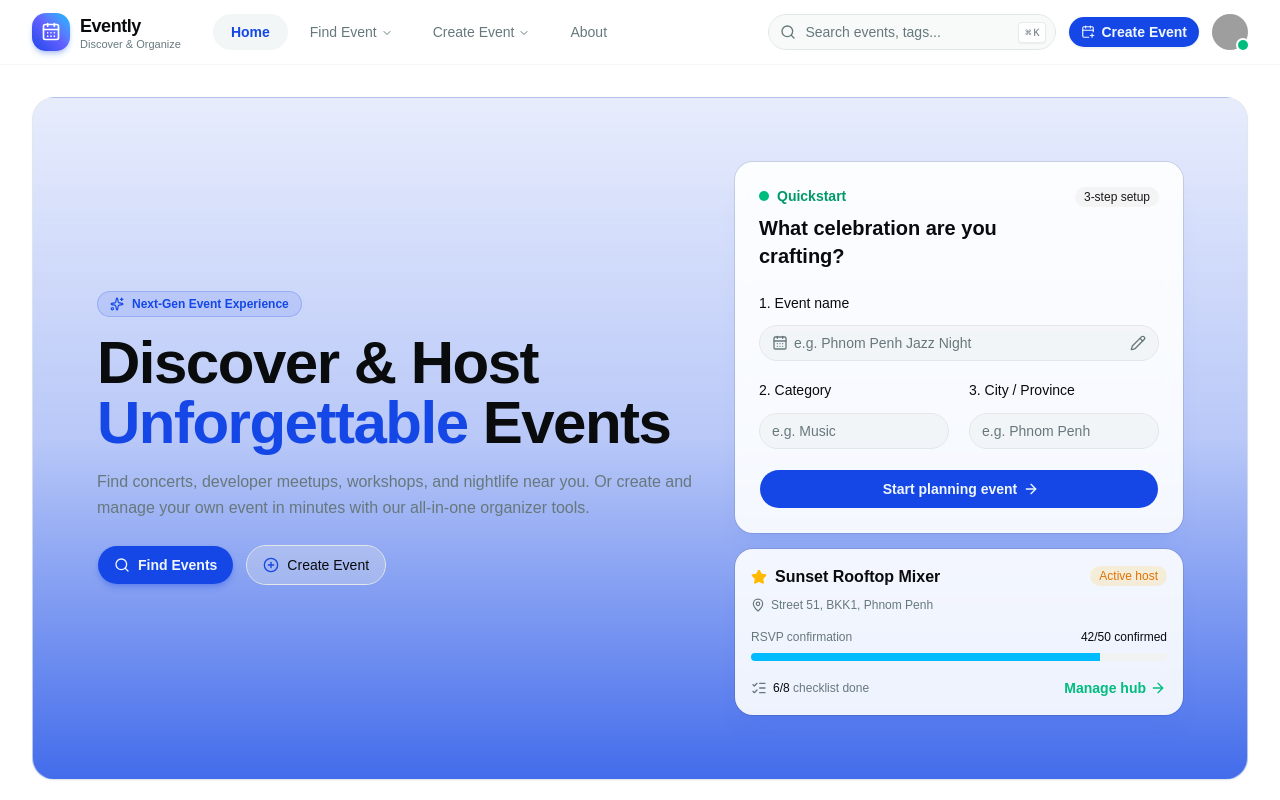
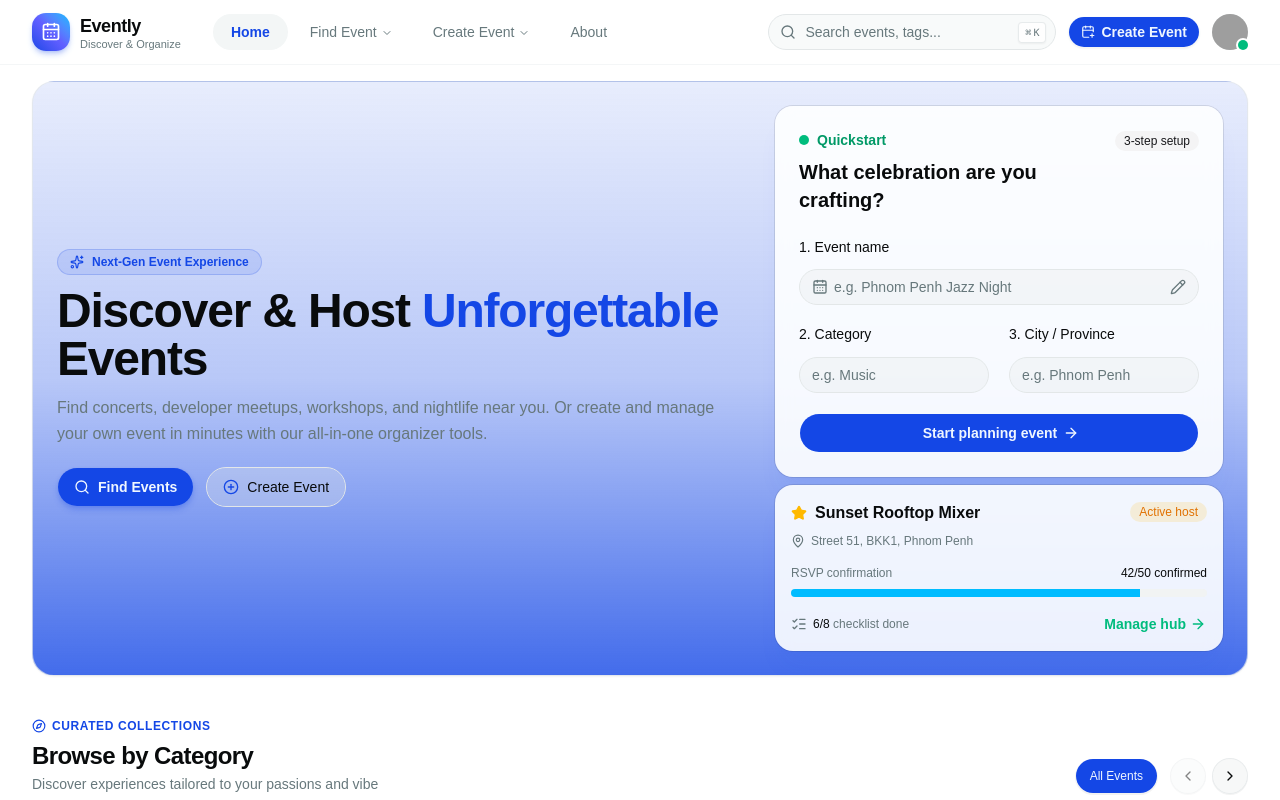
Before and after one commit to Singg-mey/group1-event-planner, a React (Vite) app: page / in a window 1280 px wide. Shown: the top 800 px of the page. Built offline with nearby package versions, Linux system fonts and the light colour scheme; grey boxes are pictures that could not be loaded.

Commit message:
udpate footer

```diff
--- a/src/App.tsx
+++ b/src/App.tsx
@@ -48,14 +48,16 @@ const FEATURED_EVENTS = [
   {
     id: "evt_002",
     title: "Street Food & Craft Beer Festival",
-    description: "Taste signature dishes from 30+ local food artisans, craft brew masters, and enjoy live acoustic tunes.",
+    description:
+      "Taste signature dishes from 30+ local food artisans, craft brew masters, and enjoy live acoustic tunes.",
     category: "Food & Drink",
     shortCategory: "food and drink",
     date: "Oct 12, 2026 • 4:00 PM",
     location: "Koh Pich (Diamond Island), Phnom Penh",
     capacity: "800 attendees",
     status: "published",
-    image: "https://images.unsplash.com/photo-1555396273-367ea4eb4db5?w=600&auto=format&fit=crop&q=80",
+    image:
+      "https://images.unsplash.com/photo-1555396273-367ea4eb4db5?w=600&auto=format&fit=crop&q=80",
     tags: ["Street Food", "Craft Beer", "Pop-up"],
   },
   {
@@ -133,7 +135,6 @@ export function App() {
       selectedCategory === "All" ||
       normalize(evt.category) === normalize(selectedCategory) ||
       normalize(evt.shortCategory) === normalize(selectedCategory) ||
-
       evt.category.toLowerCase().includes(selectedCategory.toLowerCase()) ||
       selectedCategory.toLowerCase().includes(evt.shortCategory.toLowerCase())
 
@@ -144,7 +145,6 @@ export function App() {
       evt.location.toLowerCase().includes(searchQuery.toLowerCase())
     return matchesCategory && matchesSearch
   })
-
 
   return (
     <div className="min-h-screen bg-background text-foreground antialiased selection:bg-primary selection:text-primary-foreground">
@@ -163,31 +163,31 @@ export function App() {
         onSearch={(query) => setSearchQuery(query)}
       />
 
-      <main className="mx-auto max-w-7xl space-y-12 px-4 py-8 sm:px-6 lg:px-8">
+      <main className="mx-auto max-w-7xl space-y-8 px-4 py-4 sm:px-6 lg:px-8">
         {/* Hero Section */}
         <section
           id="home"
-          className="relative overflow-hidden rounded-3xl border border-border/70 bg-linear-to-t from-primary/80 via-primary/30 to-primary/10 dark:from-primary dark:via-primary/40 dark:to-primary/10 p-8 shadow-xs sm:p-12 lg:p-16"
+          className="relative overflow-hidden rounded-3xl border border-border/70 bg-linear-to-t from-primary/80 via-primary/30 to-primary/10 p-3 shadow-xs sm:p-4 lg:p-6 dark:from-primary dark:via-primary/40 dark:to-primary/10"
         >
-          <div className="absolute top-0 right-0 -z-10 h-72 w-72 rounded-full bg-primary/15 blur-3xl" />
-          <div className="absolute bottom-0 left-10 -z-10 h-64 w-64 rounded-full bg-sky-500/10 blur-3xl" />
+          <div className="absolute top-0 right-0 -z-10 h-48 w-48 rounded-full bg-primary/15 blur-3xl" />
+          <div className="absolute bottom-0 left-10 -z-10 h-40 w-40 rounded-full bg-sky-500/10 blur-3xl" />
 
-          <div className="grid items-center gap-10 lg:grid-cols-[minmax(0,1fr)_minmax(0,28rem)]">
-            <div className="max-w-2xl space-y-4">
+          <div className="grid items-center gap-4 lg:grid-cols-[minmax(0,1fr)_minmax(0,28rem)]">
+            <div className="max-w-2xl space-y-3">
               <div className="inline-flex items-center gap-2 rounded-full border border-primary/20 bg-primary/10 px-3 py-1 text-xs font-semibold text-primary">
                 <Sparkles className="size-3.5" />
                 <span>Next-Gen Event Experience</span>
               </div>
 
-              <h1 className="font-heading text-3xl font-extrabold tracking-tight text-foreground sm:text-5xl lg:text-6xl">
+              <h1 className="font-heading text-3xl font-extrabold tracking-tight text-foreground sm:text-5xl lg:text-5xl">
                 Discover & Host{" "}
-              <span className="text-primary">Unforgettable</span> Events
+                <span className="text-primary">Unforgettable</span> Events
               </h1>
 
               <p className="text-sm leading-relaxed text-muted-foreground sm:text-base">
                 Find concerts, developer meetups, workshops, and nightlife near
                 you. Or create and manage your own event in minutes with our
-              all-in-one organizer tools.
+                all-in-one organizer tools.
               </p>
 
               <div className="flex flex-wrap items-center gap-3 pt-2">
@@ -211,7 +211,7 @@ export function App() {
               </div>
             </div>
 
-            <div className="flex flex-col gap-4">
+            <div className="flex flex-col gap-2">
               <Quickstart onStart={() => setActiveItem("Create Event")} />
               <CurrentEvent
                 event={CURRENT_EVENT}
@@ -234,15 +234,20 @@ export function App() {
             <div>
               <div className="flex items-center gap-2">
                 <h2 className="text-2xl font-bold tracking-tight">
-                Explore Upcoming Events
-              </h2>
+                  Explore Upcoming Events
+                </h2>
                 {selectedCategory !== "All" && (
-                  <Badge variant="secondary" className="gap-1.5 py-1 px-2.5 text-xs font-semibold">
-                    <span className="text-primary font-bold">{selectedCategory}</span>
+                  <Badge
+                    variant="secondary"
+                    className="gap-1.5 px-2.5 py-1 text-xs font-semibold"
+                  >
+                    <span className="font-bold text-primary">
+                      {selectedCategory}
+                    </span>
                     <button
                       type="button"
                       onClick={() => setSelectedCategory("All")}
-                      className="ml-1 text-muted-foreground hover:text-foreground cursor-pointer"
+                      className="ml-1 cursor-pointer text-muted-foreground hover:text-foreground"
                       title="Clear category filter"
                     >
                       <X className="size-3" />
@@ -261,15 +266,20 @@ export function App() {
               {categories.map((cat) => {
                 const isActive =
                   (selectedCategory === "All" && cat === "All") ||
-                  (cat !== "All" && normalize(selectedCategory) === normalize(cat))
+                  (cat !== "All" &&
+                    normalize(selectedCategory) === normalize(cat))
 
                 return (
                   <Button
                     key={cat}
                     variant={isActive ? "default" : "outline"}
                     size="sm"
-                    onClick={() => setSelectedCategory(isActive && cat !== "All" ? "All" : cat)}
-                    className="rounded-full text-xs font-medium shrink-0"
+                    onClick={() =>
+                      setSelectedCategory(
+                        isActive && cat !== "All" ? "All" : cat
+                      )
+                    }
+                    className="shrink-0 rounded-full text-xs font-medium"
                   >
                     {cat}
                   </Button>
@@ -404,7 +414,7 @@ export function App() {
       </main>
 
       <section
-        className="mx-auto max-w-7xl px-4 pb-10 sm:px-6 lg:px-8"
+        className="mx-auto max-w-7xl px-4 py-10 sm:px-6 lg:px-8"
         aria-labelledby="newsletter-title"
       >
         <div className="flex flex-col gap-8 rounded-2xl bg-primary px-8 py-9 text-primary-foreground shadow-lg shadow-primary/15 md:flex-row md:items-center md:justify-between md:px-9 lg:px-10">
@@ -450,7 +460,7 @@ export function App() {
         </div>
       </section>
 
-      <footer className="border-t border-border/60 bg-[#EFF4FF] py-10 dark:bg-background">
+      <footer className="border-t border-border/60 bg-[#EFF4FF]  dark:bg-background">
         <Card className="mx-auto max-w-7xl rounded-none border-0 bg-transparent px-4 shadow-none ring-0 sm:px-6 lg:px-8">
           <CardContent className="grid gap-10 px-0 py-0 md:grid-cols-[1.5fr_1fr_1fr_1fr]">
             <div className="space-y-4">
@@ -503,7 +513,7 @@ export function App() {
             />
           </CardContent>
 
-          <div className="mt-9 flex flex-col gap-3 border-t border-border/60 pt-5 text-[11px] text-muted-foreground sm:flex-row sm:items-center sm:justify-between">
+          <div className="mt-4 flex flex-col gap-3 border-t border-border/60 pt-2 text-[11px] text-muted-foreground sm:flex-row sm:items-center sm:justify-between">
             <p>
               © 2025 EventPlanner Cambodia. Connecting communities across the
               Kingdom of Wonder.
```
